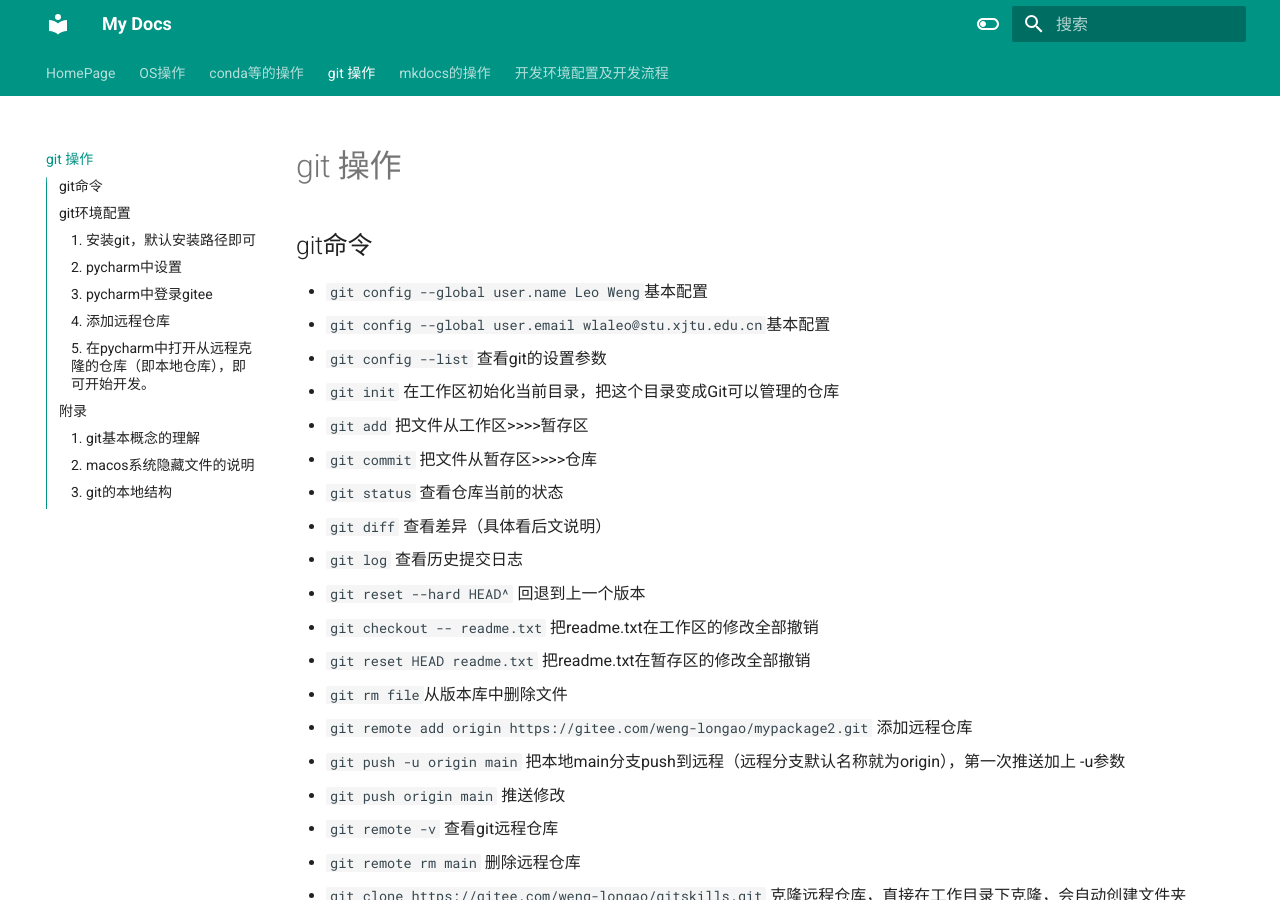
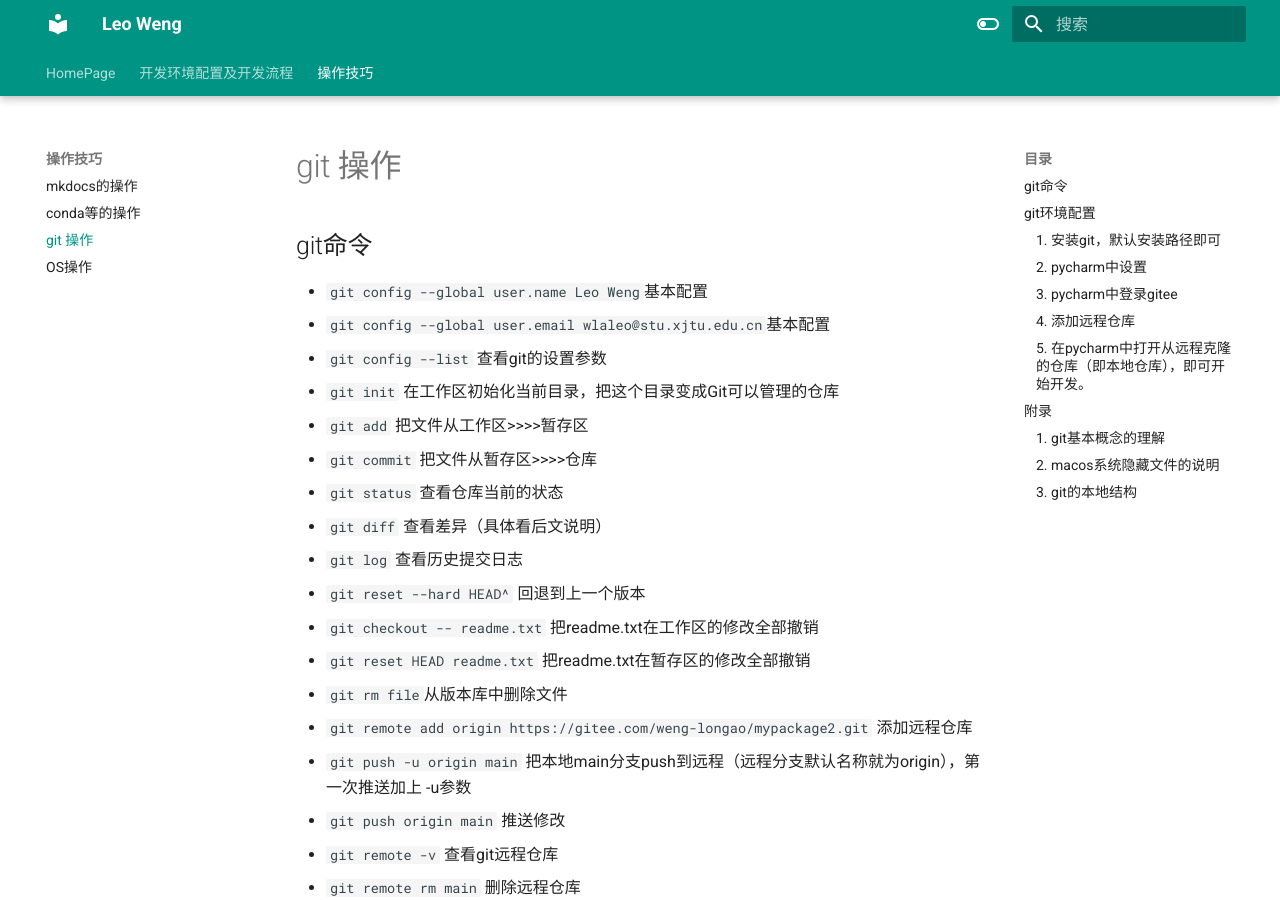
Before and after one commit to leoweng111/mkdocs-knowledge-storage, an MkDocs documentation site: the page built from docs/markdown/operation_utils/git操作.md, in a window 1280 px wide and 900 px high. Built offline with MkDocs 1.6.1 and Material for MkDocs 9.7.7, drawn with Linux system fonts in a browser that asks for light colours.

Commit message:
minor-20230708-add nav for sequence of md and reconstruct the structure of tabs

```diff
--- a/docs/git操作.md
+++ b/docs/markdown/operation_utils/git操作.md
@@ -38,10 +38,10 @@
 ## git环境配置
 
 ### 1. 安装git，默认安装路径即可
-### 2. pycharm中设置![img_1.png](images/img_1.png)
-### 3. pycharm中登录gitee![img_2.png](images/img_2.png)
+### 2. pycharm中设置![img_1.png](../../images/img_1.png)
+### 3. pycharm中登录gitee![img_2.png](../../images/img_2.png)
 ### 4. 添加远程仓库
-![img_3.png](images/img_3.png)
+![img_3.png](../../images/img_3.png)
 ### 5. 在pycharm中打开从远程克隆的仓库（即本地仓库），即可开始开发。
 
 ## 附录
@@ -49,15 +49,15 @@
 ### 1. git基本概念的理解
 
 * git是一个分布式版本管理系统，github是git的中心服务商，作用是方便协同开发时的版本同步等。
-![img_4.png](images/img_4.png)
-![img_5.png](images/img_5.png)
-![img_6.png](images/img_6.png)
+![img_4.png](../../images/img_4.png)
+![img_5.png](../../images/img_5.png)
+![img_6.png](../../images/img_6.png)
 
 ### 2. macos系统隐藏文件的说明
-![img_7.png](images/img_7.png)
+![img_7.png](../../images/img_7.png)
 
 ### 3. git的本地结构
-![img_8.png](images/img_8.png)
+![img_8.png](../../images/img_8.png)
 * Git管理的文件分为：工作区working dictionary，版本库repository，版本库又分为暂存区stage和暂存区分支master(仓库)
 
 * 工作区>>>>暂存区>>>>仓库
--- a/mkdocs.yml
+++ b/mkdocs.yml
@@ -1,12 +1,15 @@
-site_name: My Docs
+site_name: Leo Weng
 theme:
   name: material
   features:
     - navigation.tabs
+    - navigation.tabs.sticky
     - navigation.sections
-    - toc.integrate
+    - navigation.expand
     - navigation.top
     - navigation.path
+    # With this, we will not have the content on the right side, which is useful.
+    # - toc.integrate
     - search.suggest
     - search.highlight
     - content.tabs.link
@@ -29,6 +32,17 @@ theme:
         name: Switch to light mode
       primary: teal
       accent: lime
+
+nav:
+  - "markdown/HomePage.md"
+  - "markdown/development_utils/开发环境配置及开发流程.md"
+  - 操作技巧:
+    - "markdown/operation_utils/mkdocs_guide.md"
+    - "markdown/operation_utils/conda操作.md"
+    - "markdown/operation_utils/git操作.md"
+    - "markdown/operation_utils/OS快捷操作.md"
+
+
 
 extra:
   social:
```
Also changed, not shown: docs/markdown/development_utils/开发环境配置及开发流程.md (renamed from docs/开发环境配置及开发流程.md, +8 -8 lines), docs/markdown/operation_utils/mkdocs_guide.md (renamed from docs/mkdocs_guide.md, +2 -0 lines), docs/markdown/HomePage.md (renamed from docs/HomePage.md), docs/markdown/operation_utils/OS快捷操作.md (renamed from docs/OS快捷操作.md), docs/markdown/operation_utils/conda操作.md (renamed from docs/conda操作.md).
